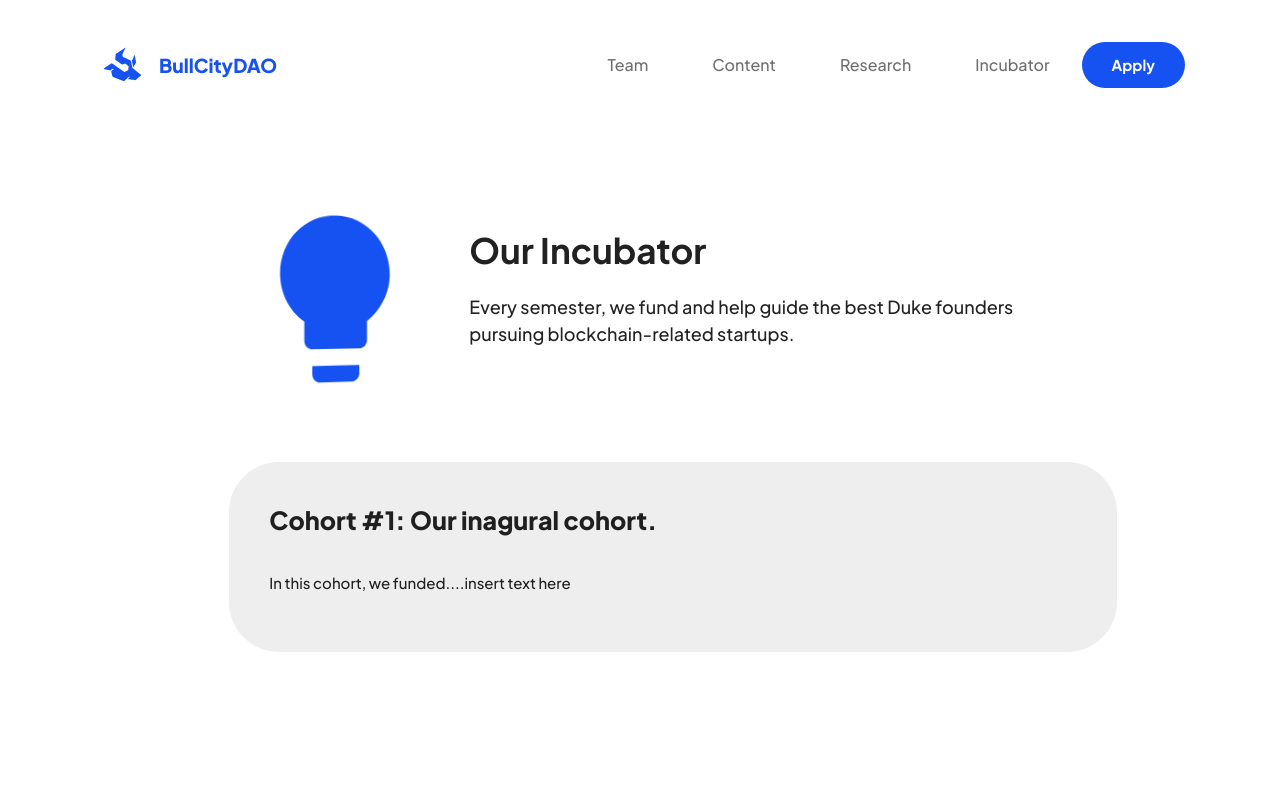
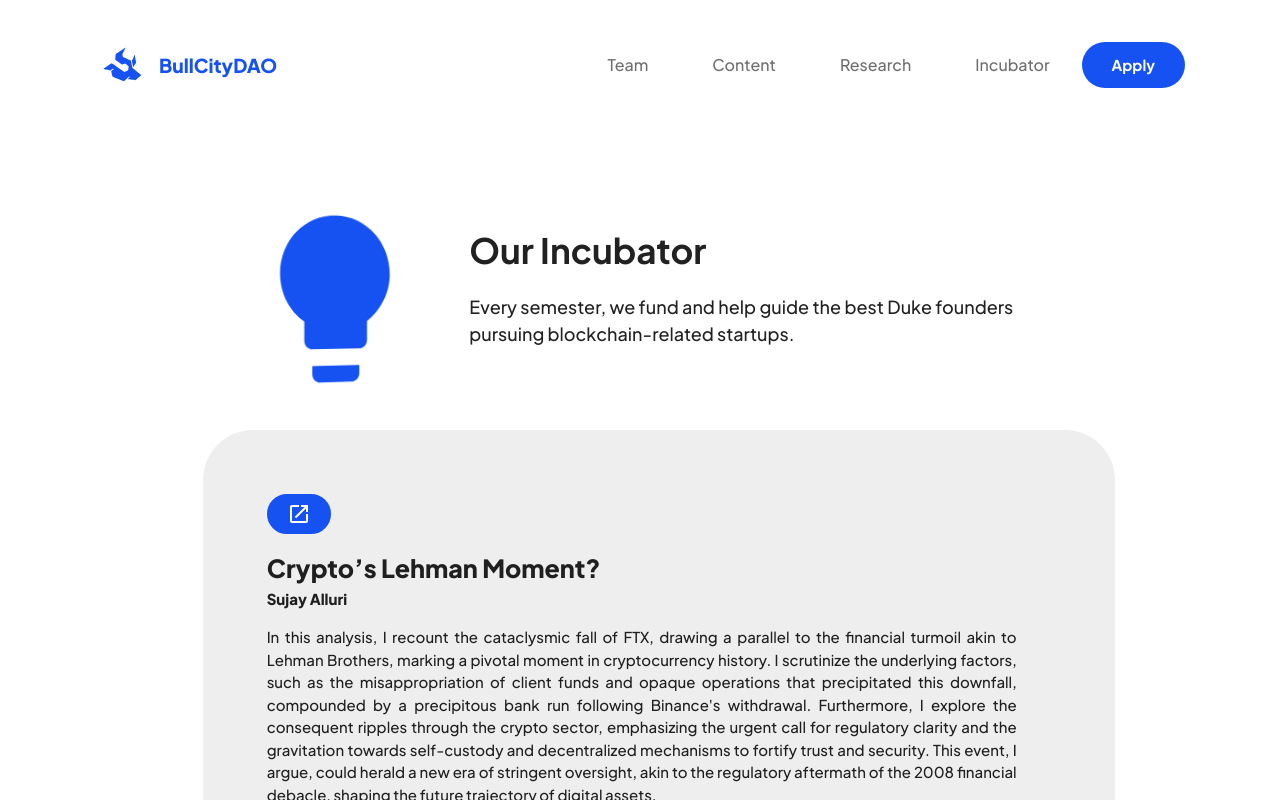
Before and after one commit to bharat-krishnan/bull-city-dao, a React (Create React App) app: page /contact in a window 1280 px wide. Built offline with nearby package versions, Linux system fonts and the light colour scheme.

Commit message:
Removed bad design of incubator home page

```diff
--- a/src/Components/Content/CohortTitle.js
+++ /dev/null
@@ -1,58 +0,0 @@
-import React from 'react';
-import { Box, Grid, Container, Typography, useTheme } from '@mui/material';
-import { styled } from '@mui/system';
-
-const CohortTitle = ({ title, about }) => {
-  // Use theme for styles if necessary
-  const theme = useTheme();
-
-  // Styled components
-  const Title = styled(Typography)({
-    textAlign: 'left', // Aligning text to left, previously handled by align prop
-    fontSize: 25,
-    fontWeight: 800,
-  });
-
-  const About = styled(Typography)({
-    textAlign: 'justify',
-    fontSize: 15,
-    fontWeight: 500,
-    maxWidth: 750,
-  });
-
-  return (
-    <Box sx={{}}>
-      <Container>
-        <Grid container spacing={4}>
-          <Grid item md={2} />
-
-          <Grid
-            sx={{
-              marginBottom: { xs: 'none', md: '7%' },
-              backgroundColor: '#EEE',
-              padding: '50px',
-              borderRadius: '50px',
-            }}
-            item
-            md={9}
-          >
-            {/* Content previously handled by ContentText */}
-            <Box>
-              <Box sx={{ p: 1, display: 'flex', justifyContent: 'left' }}>
-                <Title>{title}</Title>
-              </Box>
-              <Box sx={{ p: 1 }}></Box>
-              <Box sx={{ p: 1, display: 'flex', justifyContent: 'left' }}>
-                <About>{about}</About>
-              </Box>
-            </Box>
-          </Grid>
-
-          <Grid item md={1} />
-        </Grid>
-      </Container>
-    </Box>
-  );
-};
-
-export default CohortTitle;
--- a/src/Pages/ComingSoon.js
+++ b/src/Pages/ComingSoon.js
@@ -2,7 +2,7 @@ import React from 'react';
 import Fade from 'react-reveal/Fade';
 import QuarterBreakS from '../Components/QuarterBreak/QuarterBreakS';
 import LightbulbIcon from '@mui/icons-material/Lightbulb';
-import CohortTitle from '../Components/Content/CohortTitle'
+import ContentItem from '../Components/Content/ContentItem'
 
 const ComingSoon = () => {
   return (
@@ -15,10 +15,12 @@ const ComingSoon = () => {
         />
         {/* Using SubheadingS for consistent styling */}
 
-        <CohortTitle
-          title="Cohort #1: Our inagural cohort."
-          about="In this cohort, we funded....insert text here"
-        />
+         <ContentItem
+                to = "https://drive.google.com/file/d/1W6eou8GDRm4Lvum1rBAxQJWDS8f4Mc9g/view?usp=sharing"
+                title = "Crypto’s Lehman Moment?"
+                author = "Sujay Alluri"
+                about = "In this analysis, I recount the cataclysmic fall of FTX, drawing a parallel to the financial turmoil akin to Lehman Brothers, marking a pivotal moment in cryptocurrency history. I scrutinize the underlying factors, such as the misappropriation of client funds and opaque operations that precipitated this downfall, compounded by a precipitous bank run following Binance's withdrawal. Furthermore, I explore the consequent ripples through the crypto sector, emphasizing the urgent call for regulatory clarity and the gravitation towards self-custody and decentralized mechanisms to fortify trust and security. This event, I argue, could herald a new era of stringent oversight, akin to the regulatory aftermath of the 2008 financial debacle, shaping the future trajectory of digital assets."
+            />
 
       </Fade>
     </div>
```
